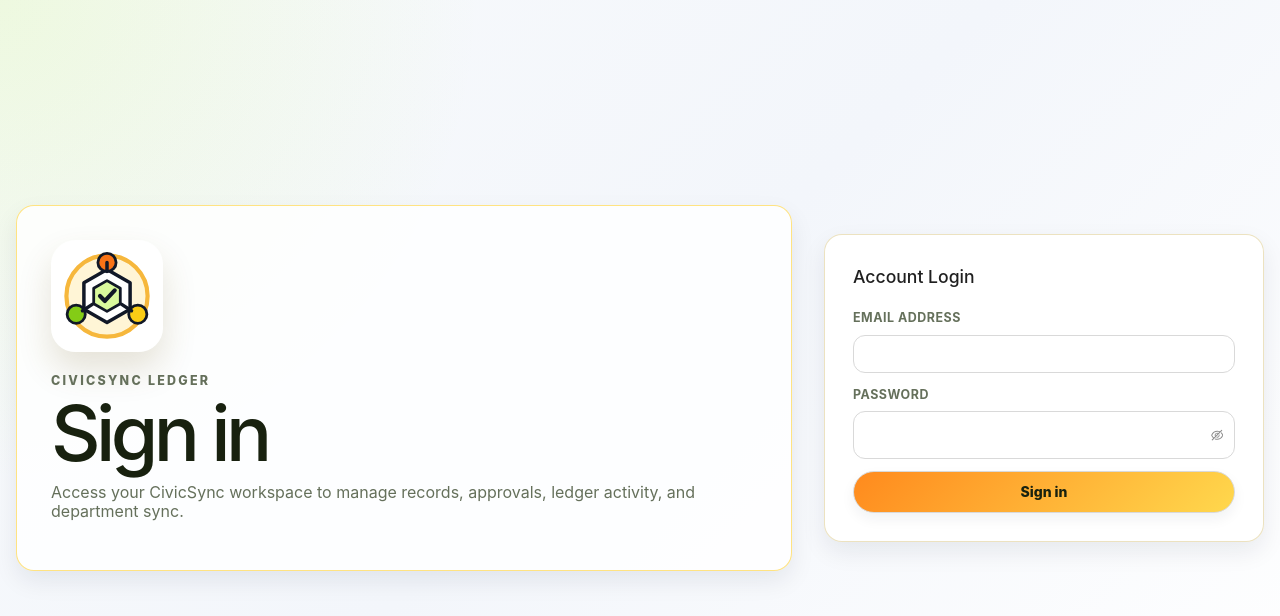
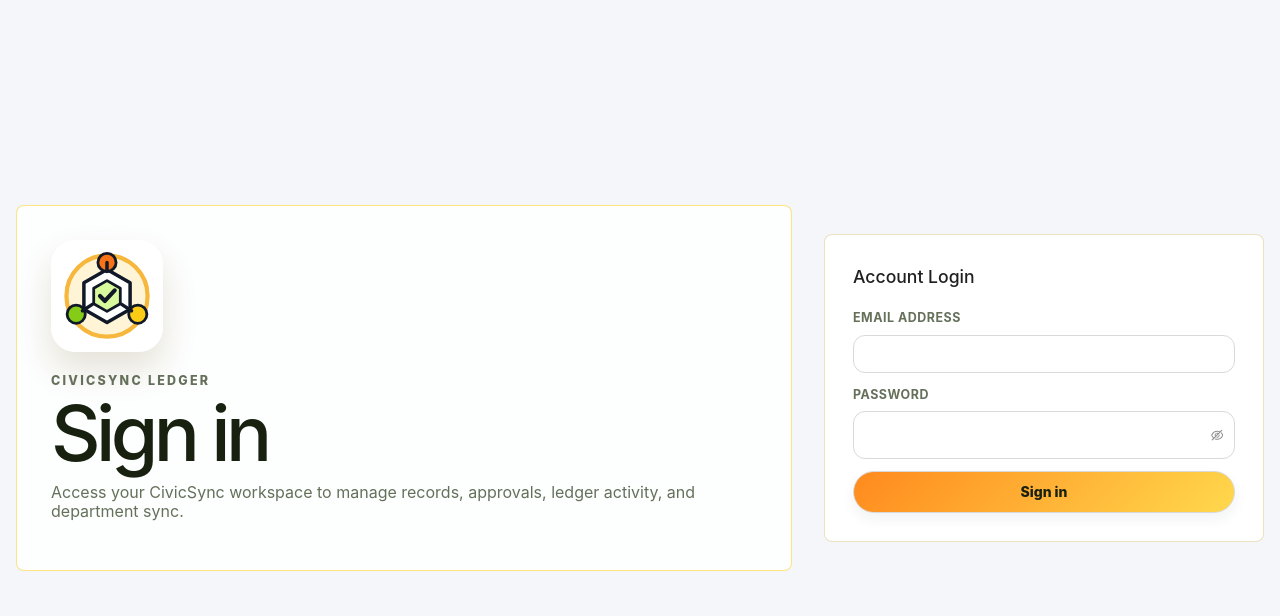
Before and after one commit to MisfitTalent/CivicSync, a React (Vite) app in the folder src/CivicSync.Web.App/: page /login in a window 1280 px wide. Shown: the top 616 px of the page. Built offline with nearby package versions, Linux system fonts and the light colour scheme; no server answers.

Commit message:
fix: flatten frontend surface styling refs #45

```diff
--- a/src/CivicSync.Web.App/src/styles/global.css
+++ b/src/CivicSync.Web.App/src/styles/global.css
@@ -12,11 +12,11 @@
   --navy-line: rgba(184, 196, 217, 0.18);
   --ink: #18210f;
   --muted: #65705b;
-  --line: #eadfba;
-  --shadow: 0 10px 24px rgba(8, 27, 53, 0.08);
-  --radius-lg: 18px;
-  --radius-md: 14px;
-  --radius-sm: 10px;
+  --line: #d7deea;
+  --shadow: none;
+  --radius-lg: 8px;
+  --radius-md: 8px;
+  --radius-sm: 6px;
   font-family: Inter, ui-sans-serif, system-ui, -apple-system, BlinkMacSystemFont, "Segoe UI", sans-serif;
   color: var(--ink);
   background: var(--cream);
@@ -37,9 +37,7 @@ body {
   min-width: 320px;
   min-height: 100vh;
   overflow-x: hidden;
-  background:
-    radial-gradient(circle at top left, rgba(184, 242, 75, 0.16), transparent 30rem),
-    linear-gradient(135deg, #f8fafc 0%, #f3f6fb 48%, #ffffff 100%);
+  background: #f4f6f9;
 }
 
 button,
@@ -77,7 +75,7 @@ button:disabled {
   border-bottom: 1px solid rgba(148, 163, 184, 0.16);
   background: var(--navy);
   color: var(--white);
-  box-shadow: 0 10px 28px rgba(15, 23, 42, 0.16);
+  box-shadow: none;
 }
 
 .topbar-brand {
@@ -88,10 +86,10 @@ button:disabled {
 }
 
 .topbar-logo {
-  width: 42px;
-  height: 42px;
+  width: 38px;
+  height: 38px;
   flex: 0 0 auto;
-  border-radius: 12px;
+  border-radius: 8px;
 }
 
 .topbar-brand strong,
@@ -129,7 +127,7 @@ button:disabled {
   padding: 0 18px;
   border-bottom: 3px solid transparent;
   color: #9fb0cf;
-  font-size: 0.95rem;
+  font-size: 0.9rem;
   font-weight: 800;
   text-decoration: none;
   white-space: nowrap;
@@ -157,7 +155,7 @@ button:disabled {
 .topbar-node-selector .ant-btn {
   min-height: 34px;
   border-color: rgba(148, 163, 184, 0.28);
-  border-radius: 999px;
+  border-radius: 6px;
   background: rgba(255, 255, 255, 0.08);
   color: #e7edf7;
   font-weight: 800;
@@ -182,7 +180,7 @@ button:disabled {
   gap: 2px;
   padding: 8px 12px;
   border: 1px solid rgba(148, 163, 184, 0.28);
-  border-radius: 12px;
+  border-radius: 8px;
   background: rgba(255, 255, 255, 0.08);
 }
 
@@ -203,7 +201,7 @@ button:disabled {
 .sign-out-button.ant-btn {
   min-height: 34px;
   border: 0;
-  border-radius: 999px;
+  border-radius: 8px;
   background: var(--orange);
   color: var(--white);
   font-weight: 900;
@@ -403,14 +401,15 @@ label span,
 .panel,
 .notice {
   min-width: 0;
-  border: 1px solid rgba(234, 223, 186, 0.9);
+  border: 1px solid var(--line);
   border-radius: var(--radius-md);
-  background: rgba(255, 255, 255, 0.86);
+  background: var(--white);
   box-shadow: var(--shadow);
 }
 
 .metric-card {
   padding: 14px 16px;
+  min-height: 86px;
 }
 
 .metric-card.ant-card .ant-card-body,
@@ -421,28 +420,28 @@ label span,
 .metric-card strong {
   display: block;
   margin-top: 4px;
-  font-size: 1.55rem;
+  font-size: 1.35rem;
   line-height: 1.1;
 }
 
 .notice {
-  margin-bottom: 24px;
-  padding: 16px 18px;
+  margin-bottom: 18px;
+  padding: 12px 16px;
   color: #5f4604;
-  background: linear-gradient(135deg, var(--yellow-soft), var(--orange-soft));
+  background: #fff7ed;
   font-weight: 700;
 }
 
 .notice-success {
   border-color: rgba(74, 151, 63, 0.35);
   color: #245b22;
-  background: linear-gradient(135deg, rgba(236, 255, 230, 0.95), rgba(246, 255, 237, 0.95));
+  background: #f0fdf4;
 }
 
 .notice-error {
   border-color: rgba(209, 74, 47, 0.35);
   color: #8f2a16;
-  background: linear-gradient(135deg, rgba(255, 241, 230, 0.95), rgba(255, 229, 221, 0.95));
+  background: #fff1f2;
 }
 
 .dashboard-grid {
@@ -470,9 +469,9 @@ label span,
 }
 
 .proposal-intro h2 {
-  margin-bottom: 8px;
-  font-size: clamp(1.55rem, 3vw, 2.25rem);
-  line-height: 1;
+  margin-bottom: 6px;
+  font-size: clamp(1.55rem, 2.5vw, 2rem);
+  line-height: 1.08;
 }
 
 .proposal-intro p {
@@ -483,20 +482,20 @@ label span,
 
 .proposal-status-group {
   display: flex;
-  align-items: stretch;
+  align-items: flex-start;
   gap: 10px;
 }
 
 .status-pill {
   display: inline-flex;
-  min-height: 28px;
+  min-height: 26px;
   align-items: center;
   justify-content: center;
   gap: 8px;
-  padding: 6px 12px;
-  border: 1px solid rgba(234, 223, 186, 0.95);
-  border-radius: 999px;
-  background: rgba(255, 255, 255, 0.88);
+  padding: 5px 10px;
+  border: 1px solid var(--line);
+  border-radius: 6px;
+  background: var(--white);
   color: var(--muted);
   font-size: 0.74rem;
   font-weight: 800;
@@ -513,13 +512,13 @@ label span,
 
 .status-pill-success {
   border-color: rgba(132, 204, 22, 0.35);
-  background: rgba(236, 255, 214, 0.88);
+  background: #f7fee7;
   color: var(--lime-deep);
 }
 
 .status-pill-warning {
   border-color: rgba(255, 138, 29, 0.35);
-  background: rgba(255, 240, 219, 0.9);
+  background: #fff7ed;
   color: var(--orange);
 }
 
@@ -551,17 +550,17 @@ label span,
 
 .request-card {
   width: 100%;
-  padding: 14px;
+  padding: 12px;
   border: 1px solid var(--line);
   border-radius: var(--radius-md);
-  background: rgba(248, 250, 252, 0.9);
+  background: #f8fafc;
   color: var(--ink);
   text-align: left;
 }
 
 .request-card.selected {
   border-color: var(--lime-deep);
-  box-shadow: 0 0 0 4px rgba(184, 242, 75, 0.22);
+  box-shadow: inset 3px 0 0 var(--lime-deep);
 }
 
 .request-card-header {
@@ -581,19 +580,19 @@ label span,
 .page-intro {
   display: grid;
   grid-template-columns: minmax(0, 1fr) minmax(220px, 340px);
-  gap: 24px;
+  gap: 18px;
   align-items: stretch;
-  padding: 24px;
-  border: 1px solid rgba(234, 223, 186, 0.9);
+  padding: 18px;
+  border: 1px solid var(--line);
   border-radius: var(--radius-md);
-  background: rgba(255, 255, 255, 0.86);
+  background: var(--white);
   box-shadow: var(--shadow);
 }
 
 .page-intro h2 {
-  margin-bottom: 10px;
-  font-size: clamp(1.8rem, 4vw, 3.2rem);
-  line-height: 1;
+  margin-bottom: 8px;
+  font-size: clamp(1.45rem, 3vw, 2rem);
+  line-height: 1.08;
   overflow-wrap: anywhere;
 }
 
@@ -612,7 +611,7 @@ label span,
 }
 
 .department-grid {
-  grid-template-columns: repeat(3, minmax(320px, 1fr));
+  grid-template-columns: repeat(3, minmax(280px, 1fr));
 }
 
 .department-metrics {
@@ -623,9 +622,10 @@ label span,
 
 .helper-text {
   margin-bottom: 0;
-  padding: 16px;
+  padding: 12px;
   border-radius: var(--radius-sm);
-  background: var(--yellow-soft);
+  background: #f8fafc;
+  border: 1px solid var(--line);
   color: var(--muted);
 }
 
@@ -677,7 +677,7 @@ label span,
 }
 
 .panel {
-  padding: 18px;
+  padding: 16px;
   overflow: hidden;
 }
 
@@ -702,9 +702,10 @@ label span,
 
 .info-item {
   min-width: 0;
-  padding: 12px;
+  padding: 11px 12px;
   border-radius: var(--radius-sm);
-  background: linear-gradient(135deg, rgba(184, 242, 75, 0.16), rgba(255, 216, 77, 0.24));
+  background: #f8fafc;
+  border: 1px solid #e5eaf2;
 }
 
 .info-item strong {
@@ -807,6 +808,20 @@ input:focus {
   color: var(--muted);
 }
 
+.empty-text.ant-empty {
+  margin: 24px 0;
+}
+
+.empty-text .ant-empty-image {
+  height: 70px;
+  margin-bottom: 8px;
+}
+
+.empty-text .ant-empty-description {
+  color: #7c8798;
+  font-size: 0.9rem;
+}
+
 .department-proposal-page {
   display: flex;
   flex-direction: column;
@@ -839,15 +854,15 @@ input:focus {
   display: inline-flex;
   align-items: center;
   justify-content: center;
-  border-radius: 999px;
+  border-radius: 6px;
   font-weight: 800;
 }
 
 .trust-pill {
   flex: 0 0 auto;
-  padding: 7px 14px;
+  padding: 6px 10px;
   border: 1px solid rgba(111, 191, 22, 0.25);
-  background: #f3ffe2;
+  background: #f7fee7;
   color: var(--lime-deep);
 }
 
@@ -859,22 +874,22 @@ input:focus {
 
 .department-chip {
   display: inline-flex;
-  min-height: 40px;
+  min-height: 36px;
   align-items: center;
   gap: 8px;
-  padding: 9px 14px;
+  padding: 8px 12px;
   border: 1px solid #dce5f2;
-  border-radius: 14px;
+  border-radius: 6px;
   background: var(--white);
   color: #263b5b;
   font-weight: 800;
-  box-shadow: 0 6px 14px rgba(8, 27, 53, 0.05);
+  box-shadow: none;
 }
 
 .department-chip.active {
   border-color: var(--lime-deep);
   color: #081b35;
-  box-shadow: inset 0 0 0 1px var(--lime-deep), 0 10px 24px rgba(111, 191, 22, 0.12);
+  box-shadow: inset 3px 0 0 var(--lime-deep);
 }
 
 .status-dot {
@@ -906,9 +921,9 @@ input:focus {
 }
 
 .popia-warning {
-  padding: 12px 14px;
+  padding: 10px 12px;
   border: 1px solid rgba(255, 138, 29, 0.32);
-  border-radius: 14px;
+  border-radius: 6px;
   background: #fffaf0;
   color: #c55d00;
   font-weight: 700;
@@ -922,10 +937,10 @@ input:focus {
 
 .field-card {
   position: relative;
-  min-height: 64px;
-  padding: 14px 16px;
+  min-height: 58px;
+  padding: 12px;
   border: 1px solid #dce5f2;
-  border-radius: 14px;
+  border-radius: 6px;
   background: var(--white);
 }
 
@@ -985,7 +1000,7 @@ input:focus {
 
 .count-pill {
   min-width: 30px;
-  min-height: 30px;
+  min-height: 26px;
   padding: 4px 10px;
   background: #fff0db;
   color: var(--orange);
@@ -995,15 +1010,16 @@ input:focus {
   display: flex;
   flex-direction: column;
   gap: 7px;
-  padding: 14px;
+  padding: 12px;
   border: 1px solid #e6edf6;
-  border-radius: 14px;
+  border-radius: 6px;
   background: #f8fafc;
 }
 
 .approval-card.selected {
   border-color: var(--lime-deep);
   background: #fbfff4;
+  box-shadow: inset 3px 0 0 var(--lime-deep);
 }
 
 .approval-card small {
@@ -1012,9 +1028,9 @@ input:focus {
 }
 
 .approval-change {
-  padding: 10px 12px;
+  padding: 9px 10px;
   border: 1px solid #dde6f2;
-  border-radius: 12px;
+  border-radius: 6px;
   background: var(--white);
   color: #081b35;
 }
@@ -1063,9 +1079,9 @@ input:focus {
 }
 
 .action-context {
-  padding: 14px;
+  padding: 12px;
   border: 1px solid #dce5f2;
-  border-radius: 14px;
+  border-radius: 6px;
   background: #f8fafc;
 }
 
```
